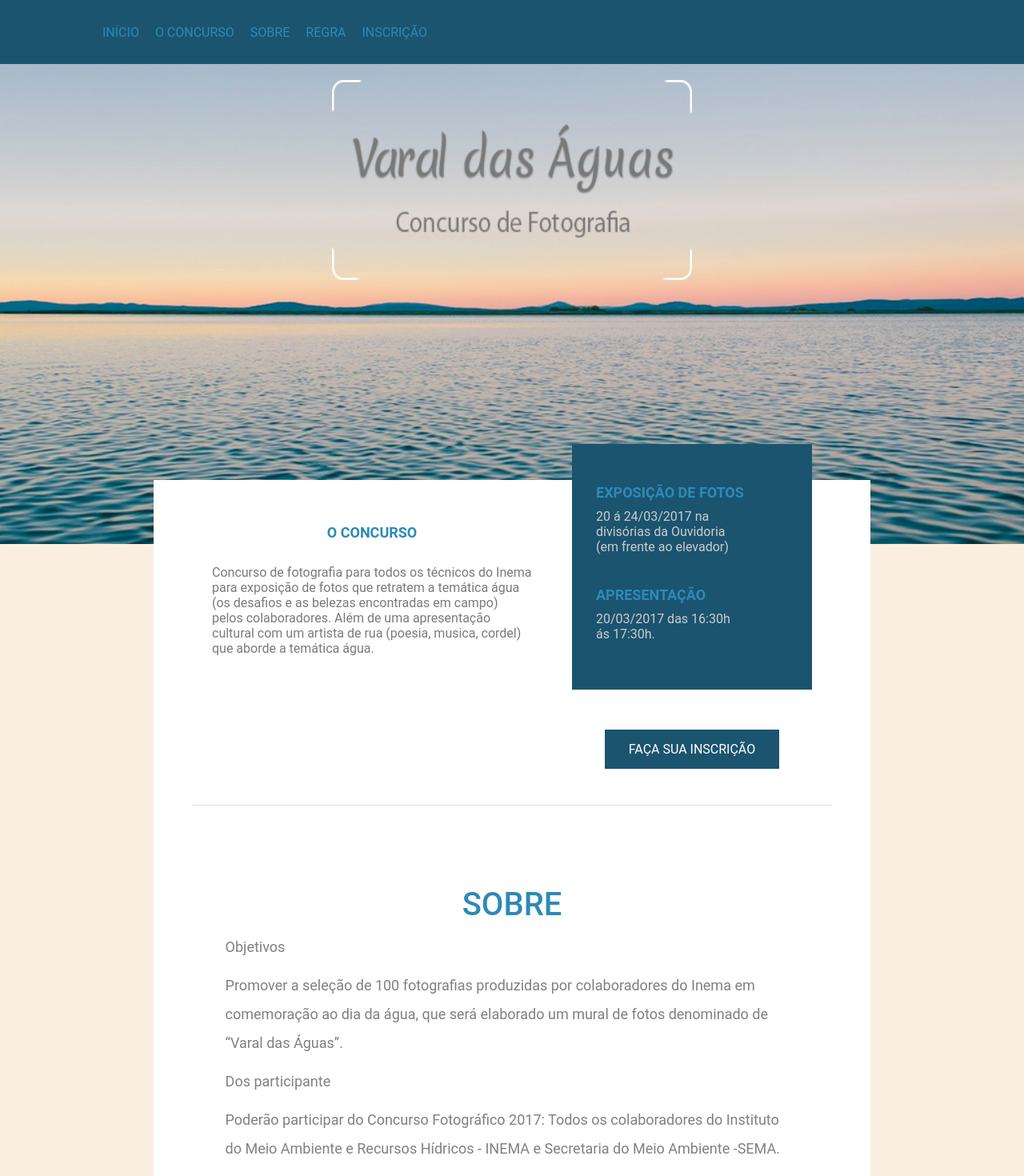
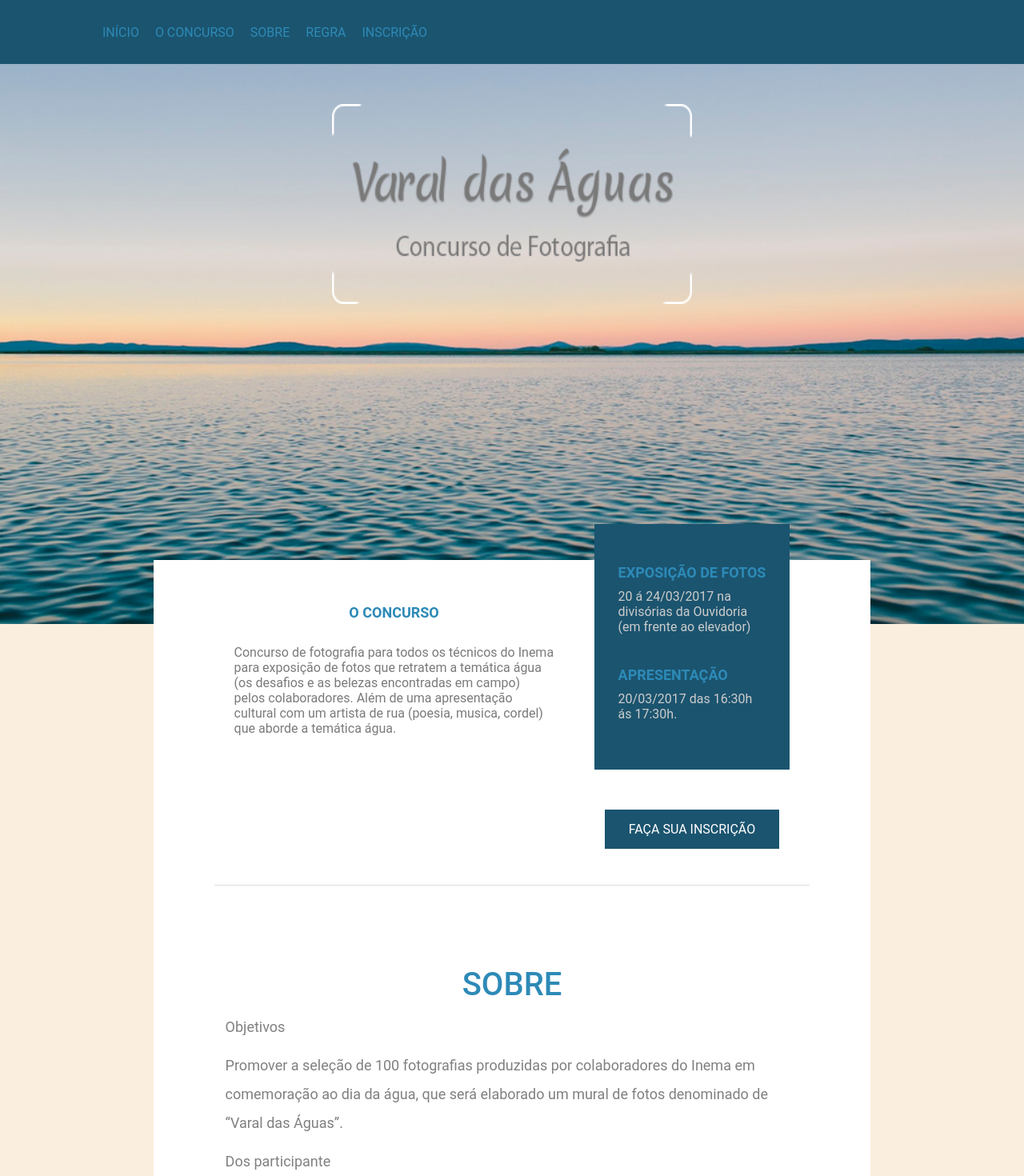
Before and after one commit to Wesleygmssa/Desafio-Stefanini-Inema, a React (Create React App) app: page / in a window 1280 px wide. Shown: the top 1470 px of the page at 80% size. Built offline with nearby package versions, Linux system fonts and the light colour scheme.

Commit message:
Adjustment

```diff
--- a/package.json
+++ b/package.json
@@ -14,6 +14,7 @@
     "@unform/core": "^2.1.5",
     "@unform/web": "^2.1.5",
     "axios": "^0.21.1",
+    "polished": "^4.1.0",
     "react": "^17.0.1",
     "react-dom": "^17.0.1",
     "react-icons": "^4.2.0",
--- a/src/components/Banner/styles.ts
+++ b/src/components/Banner/styles.ts
@@ -4,7 +4,7 @@ import BanneImge from '../../assets/images/banner.png';
 
 
 export const Container = styled.div`
-height: 680px;
+min-height: 780px;
 background: url(${BanneImge}) no-repeat center;
 background-size: cover;
 display: flex;
@@ -14,7 +14,7 @@ justify-content:center;
 img{
     max-width: 450px;
     height: 250px;
-    margin-top: 100px;
+    margin-top: 130px;
 }
 
 
--- a/src/components/Button/styles.ts
+++ b/src/components/Button/styles.ts
@@ -1,6 +1,6 @@
 import styled from 'styled-components';
 
-
+import { shade } from 'polished';
 
 export const Container = styled.button`
     padding: 15px 30px;
@@ -9,4 +9,9 @@ export const Container = styled.button`
     border: 0;
     position: relative;
     top: -20px;
+      transition: 0.2s;
+
+    &:hover{
+        background: ${shade(0.2, '#1b546f')}
+    }
 `
--- a/src/components/Footer/styles.ts
+++ b/src/components/Footer/styles.ts
@@ -9,6 +9,8 @@ export const Container_footer = styled.div`
 
    img{
        margin: 48px auto;
+       width: 150px;
+       height:50px;
    }
 
 
--- a/src/components/nav/styles.ts
+++ b/src/components/nav/styles.ts
@@ -1,3 +1,4 @@
+import { shade } from 'polished';
 import styled from 'styled-components';
 
 
@@ -32,11 +33,16 @@ export const Nav = styled.nav`
                 text-decoration: none;
             color: var( --text-color);
             cursor: pointer;
+                transition: 0.2s;
+            &:hover{
+            color: ${shade(0.3, '#1b546f')}
+                 }
             }
 
             & + li {
-                margin-left: 20px;
-            }
+
+                 margin-left: 20px;
+                }
 
         }
     }
--- a/src/page/home/index.tsx
+++ b/src/page/home/index.tsx
@@ -1,6 +1,5 @@
-import { FormHandles } from '@unform/core';
-import React, { useCallback, useEffect, useRef, useState } from 'react';
-import { FaDoorClosed, FaRegTimesCircle } from 'react-icons/fa';
+import React, { useCallback, useState } from 'react';
+import { FaRegTimesCircle } from 'react-icons/fa';
 
 import Modal from 'react-modal';
 import styled, { keyframes } from 'styled-components';
@@ -85,19 +84,19 @@ const Home: React.FC = () => {
             <div id="inital" />
             <Container>
                 <Nav />
-                <Banner >
-                </Banner>
-                <div id="id_concurso" />
+                <Banner />
+
                 <Content >
                     <ContentInt >
                         <BoxContent>
                             <Title >
                                 O CONCURSO
+                <div id="id_concurso" />
                             </Title>
                             <p>Concurso de fotografia para todos os técnicos do Inema para exposição de fotos que retratem a temática água
                             (os desafios e as belezas encontradas em campo) pelos colaboradores.
                             Além de uma apresentação cultural com um artista de rua (poesia, musica, cordel) que aborde a temática água.
-                         </p>
+                            </p>
                         </BoxContent>
                         <BoxContent>
                             <Box >
@@ -106,11 +105,11 @@ const Home: React.FC = () => {
                                 divisórias da Ouvidoria <br />
                                 (em frente ao elevador)
                                 </span>
+                                <div id="inscricao" />
                                 <Title> APRESENTAÇÃO </Title>
                                 <span>20/03/2017 das 16:30h <br />
                                 ás 17:30h.
                                 </span>
-                                <div id="inscricao" />
                             </Box>
                             <Button onClick={() => { setModalIsOpen(true) }}>FAÇA SUA INSCRIÇÃO</Button>
                             <Modal isOpen={modalIsOpen}>
@@ -160,16 +159,15 @@ const Home: React.FC = () => {
                                             onChange={(e) => { setImg_base64(e.target.value) }}
                                         />
 
-                                        <label htmlFor="">
+                                        <label className="terms-agreement-label">
                                             <input
                                                 type="checkbox"
-                                                name="termos"
-                                                placeholder="Arquivo de imagem"
+                                                name="terms-agreement-checkbox"
+                                                onChange={() => { }}
+                                                defaultChecked={false} // inicia como não aceito
                                             />
-
-                                            <span>Termo</span>
-
-                                        </label>
+                                        Aceito os termos
+                                     </label>
 
                                         <Button type="submit">Enviar</Button>
                                     </Form>
--- a/src/page/home/styles.ts
+++ b/src/page/home/styles.ts
@@ -1,3 +1,4 @@
+import { shade } from 'polished';
 import styled from 'styled-components';
 
 
@@ -25,7 +26,8 @@ display: flex;
 flex-direction: column;
 padding: 0 20px;
 width: 80%;
-padding: 60px;
+padding: 60px 60px;
+margin-top: 30px;
 background: var(--nav-color);
 border-radius: 5px;
 
@@ -47,6 +49,11 @@ button{
     background: #fff;
     color: var(--text-color);
     border-radius: 12px;
+    transition: 0.2s;
+
+    &:hover{
+        background: ${shade(0.2, '#fff')}
+    }
 }
 
 `;
@@ -64,23 +71,26 @@ margin: 0 auto;
 `
 
 export const ContentInt = styled.div`
-    min-width: 800px;
+    max-width: 800px;
     height: 100%;
     margin: 0 auto;
     border-bottom: 1px solid #ddd;
     display: flex;
+    flex-direction: row;
+    flex-wrap: wrap;
 `;
 
 export const BoxContent = styled.div`
-flex: 1 1 350px;
     padding: 25px;
     display: flex;
+    flex-wrap: wrap;
     align-items: center;
     flex-direction: column;
 
     p{
 
-        width: 400px;
+        max-width:400px;
+        width: 100%;
         color: #CCC;
         padding-top: 30px;
         color: var(--text-second);
```
Also changed, not shown: 1 other file (tests, documents, lock files or other folders).
